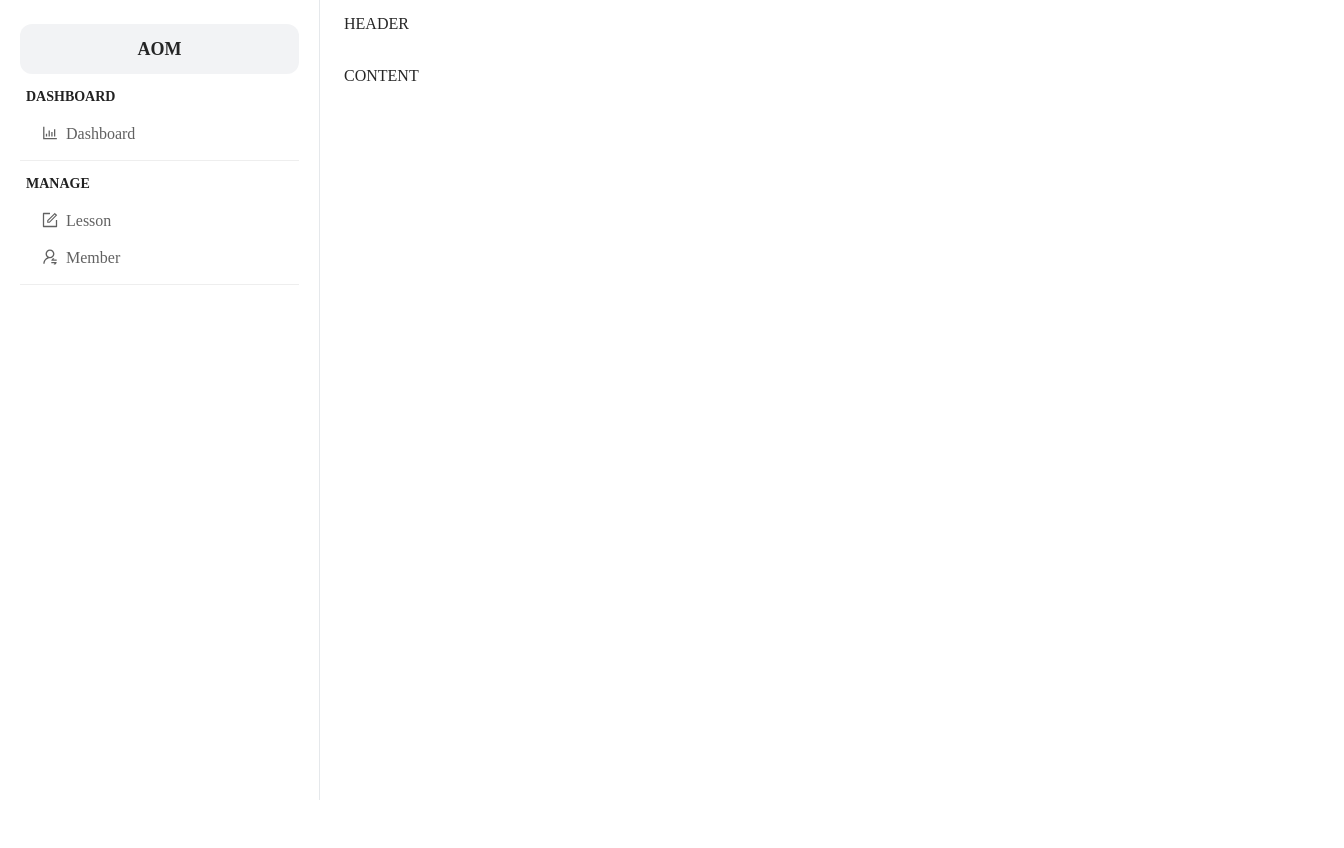
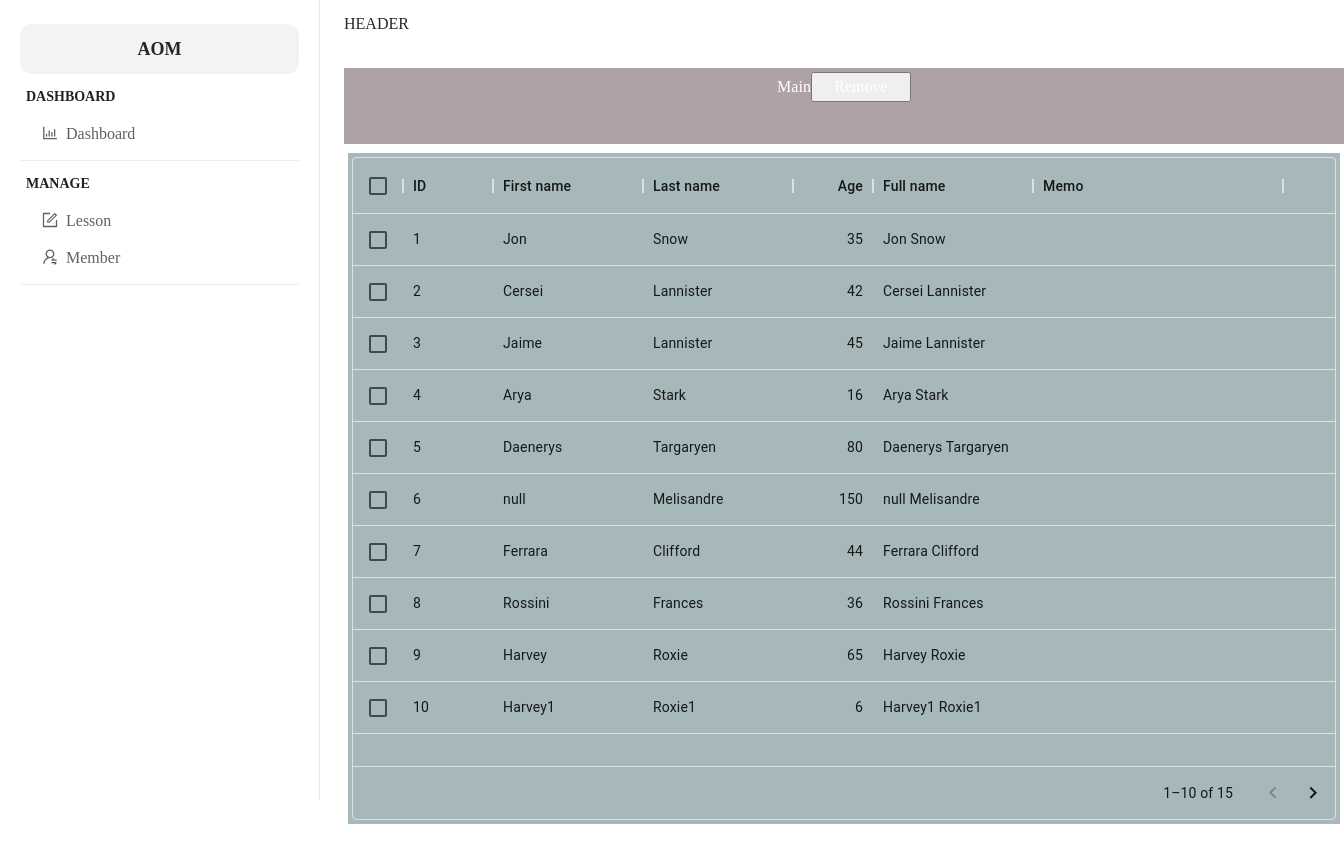
Before and after one commit to llooster/aom-client, a React (Create React App) app: page /members in a window 1280 px wide. Shown: the whole page, 1344 px wide, since content can reach past the window. Before the commit the page ends 800 px from the top, so only its background shows below. Built offline with nearby package versions, Linux system fonts and the light colour scheme.

Commit message:
#13. Add Content to MainLayout

```diff
--- a/src/App.js
+++ b/src/App.js
@@ -32,10 +32,18 @@ function App() {
                         component={JoinPage}
                         layout={DefaultLayout}
                     />
-                    <MainLayout>
-                        <Route path={"/lessons"} component={LessonsPage} />
-                        <Route path={"/members"} component={MemberPage} />
-                    </MainLayout>
+                    <DefaultRouter
+                        exact
+                        path={"/lessons"}
+                        component={LessonsPage}
+                        layout={MainLayout}
+                    />
+                    <DefaultRouter
+                        exact
+                        path={"/members"}
+                        component={MemberPage}
+                        layout={MainLayout}
+                    />
                 </Switch>
             </BrowserRouter>
         </Provider>
--- a/src/layout/main/MainLayout.jsx
+++ b/src/layout/main/MainLayout.jsx
@@ -13,7 +13,7 @@ const MainLayout = (props) => {
         </Col>
         <Col xs={24} sm={18} className="container">
             <div className="header">HEADER</div>
-            <div className="content">CONTENT</div>
+            <div className="content">{children}</div>
         </Col>
     </Row>
 }
--- a/src/layout/main/MainLayout.scss
+++ b/src/layout/main/MainLayout.scss
@@ -8,11 +8,12 @@
     min-height: 100vh;
 
     .header {
-        min-height: 48px;
+        height: 48px;
         padding: 16px 24px;
     }
 
     .content {
+        height: 100%;
         min-height: calc(100vh - 48px);
         padding: 20px 24px;
         border-radius: 12px 12px 0px 0px;
```
Also changed, not shown: public/images/user.png (added).
